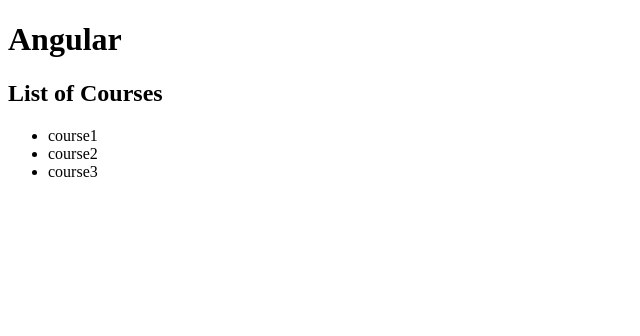
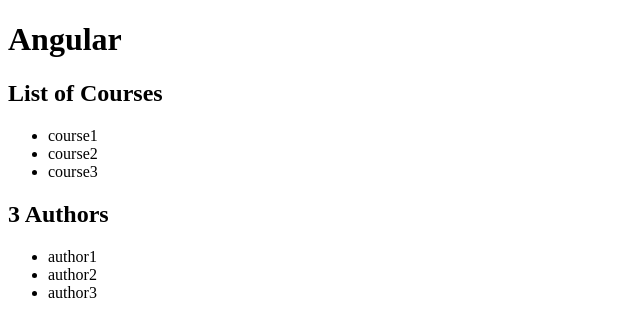
Before and after one commit to Sujit-Mishra3108/Angular-Practise, an Angular app: page / in a window 1280 px wide. Shown: the top 336 px of the page, without its empty margins (0-640 px from the left). Built offline with nearby package versions, Linux system fonts and the light colour scheme.

Commit message:
Excercise to recall

```diff
--- a/src/app/app.component.html
+++ b/src/app/app.component.html
@@ -1,2 +1,3 @@
 <h1>Angular</h1>
 <course></course>
+<app-authors></app-authors>
--- a/src/app/app.module.ts
+++ b/src/app/app.module.ts
@@ -1,3 +1,4 @@
+import { AuthorServiceService } from './author-service.service';
 import { CoursesService } from './courses.service';
 import { CourseComponent } from './course.component';
 import { NgModule } from '@angular/core';
@@ -5,19 +6,22 @@
 
 import { AppRoutingModule } from './app-routing.module';
 import { AppComponent } from './app.component';
+import { AuthorsComponent } from './authors/authors.component';
 
 
 @NgModule({
   declarations: [
     AppComponent,
     CourseComponent,
+    AuthorsComponent,
   ],
   imports: [
     BrowserModule,
     AppRoutingModule
   ],
   providers: [
-    CoursesService
+    CoursesService,
+    AuthorServiceService
   ],
   bootstrap: [AppComponent]
 })
--- /dev/null
+++ b/src/app/author-service.service.ts
@@ -0,0 +1,12 @@
+import { Injectable } from '@angular/core';
+
+@Injectable({
+  providedIn: 'root'
+})
+export class AuthorServiceService {
+
+  getAuthors(){
+    return ["author1","author2","author3"]
+  }
+
+}
--- /dev/null
+++ b/src/app/authors/authors.component.html
@@ -0,0 +1,6 @@
+<h2>{{ authors.length }} Authors</h2>
+<ul>
+    <li *ngFor=" let author of authors">
+        {{ author }}
+    </li>
+</ul>
--- /dev/null
+++ b/src/app/authors/authors.component.ts
@@ -0,0 +1,20 @@
+import { Component, OnInit } from '@angular/core';
+import { AuthorServiceService } from '../author-service.service';
+
+@Component({
+  selector: 'app-authors',
+  templateUrl: './authors.component.html',
+  styleUrls: ['./authors.component.css']
+})
+export class AuthorsComponent implements OnInit {
+
+  authors: any;
+
+  constructor(service: AuthorServiceService) {
+    this.authors = service.getAuthors();
+  }
+
+  ngOnInit(): void {
+  }
+
+}
```
Also changed, not shown: src/app/authors/authors.component.css (added), 2 other files (tests, documents, lock files or other folders).
